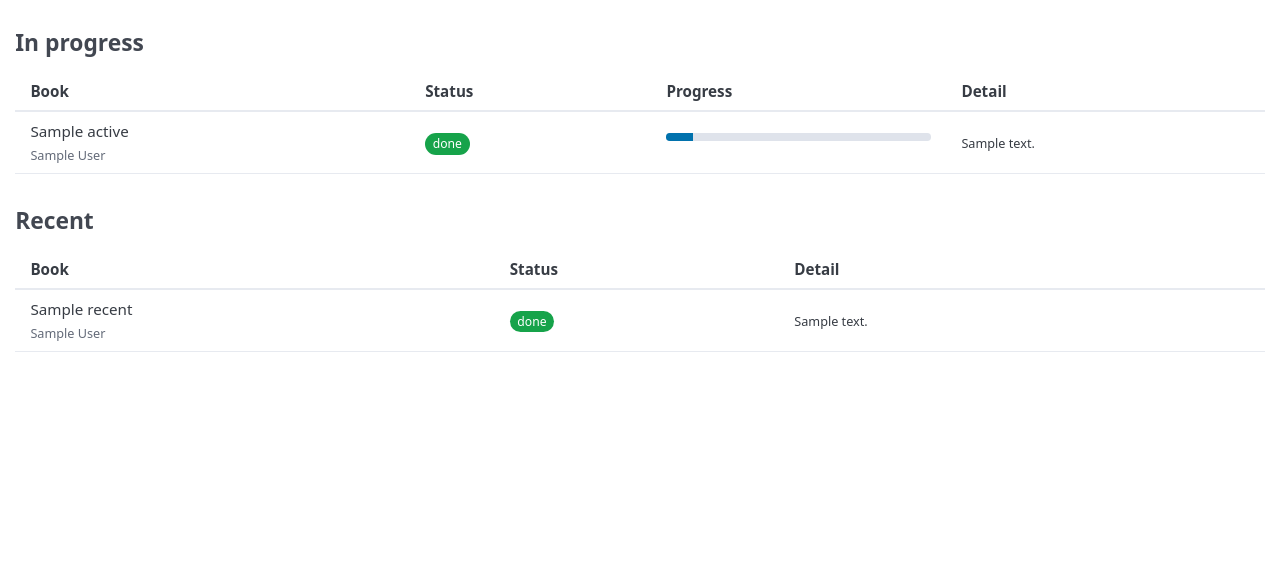
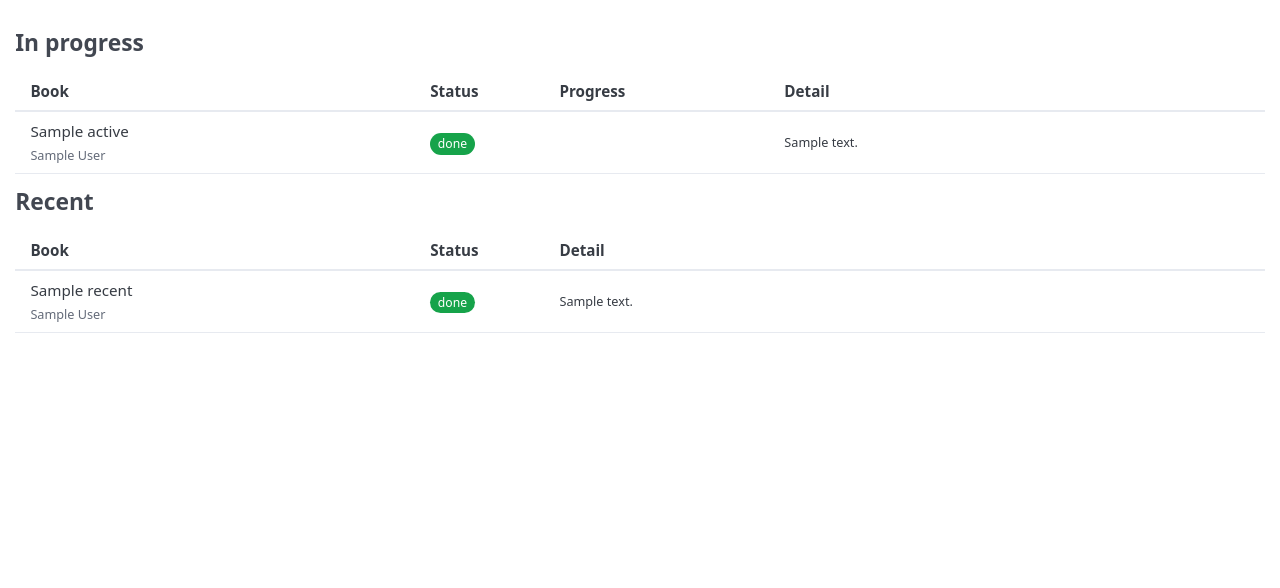
Before and after one commit to hobesman/abs-ebook-filler, a FastAPI app: template src/abs_ebook_filler/web/templates/activity.html in a window 1280 px wide. Shown: the part 77-665 px from the top of the page. Run offline with FastAPI, Linux system fonts and the light colour scheme; the template is opened without the code that fills it: most values are stand-ins (such as "Sample title", 1, 10 or a date in 2020); parts of the project's set-up code (start-up, migrations or seed data) failed here and were passed over; some libraries are stand-ins or nearby versions.

Commit message:
Activity: stable queue order with active item on top; fixed column widths

```diff
--- a/src/abs_ebook_filler/core/service.py
+++ b/src/abs_ebook_filler/core/service.py
@@ -118,7 +118,8 @@ class Service:
 
     # ---- download + place --------------------------------------------------------
     def enqueue(self, item_id: str, release: dict[str, Any]) -> None:
-        self.state.update(item_id, status="queued", release=release, progress=None, message="Queued")
+        self.state.update(item_id, status="queued", release=release, progress=None, message="Queued",
+                          queued_at=time.time())
 
     async def process(self, item_id: str, on_progress: ProgressCb | None = None) -> Path:
         """Download the chosen release for an item and place it next to the audio files."""
--- a/src/abs_ebook_filler/core/state.py
+++ b/src/abs_ebook_filler/core/state.py
@@ -60,7 +60,15 @@ class State:
         self._lock = threading.Lock()
         with self._lock:
             self._conn.executescript(_SCHEMA)
+            self._migrate()
             self._conn.commit()
+
+    def _migrate(self) -> None:
+        """Add columns introduced after a database was first created."""
+        cols = {r[1] for r in self._conn.execute("PRAGMA table_info(items)")}
+        if "queued_at" not in cols:
+            # When the book entered the download queue; keeps the Activity list in queue order.
+            self._conn.execute("ALTER TABLE items ADD COLUMN queued_at REAL")
 
     def close(self) -> None:
         self._conn.close()
@@ -132,9 +140,15 @@ class State:
         return [self._row(r) for r in rows]
 
     def active(self) -> list[dict[str, Any]]:
+        """Queue in processing order: whatever is downloading first, then the rest as queued.
+
+        Deliberately not ordered by updated_at, which changes on every progress update.
+        """
         with self._lock:
             rows = self._conn.execute(
-                "SELECT * FROM items WHERE status IN ('queued','downloading') ORDER BY updated_at").fetchall()
+                """SELECT * FROM items WHERE status IN ('queued','downloading')
+                   ORDER BY CASE status WHEN 'downloading' THEN 0 ELSE 1 END,
+                            COALESCE(queued_at, created_at), item_id""").fetchall()
         return [self._row(r) for r in rows]
 
     def recent(self, limit: int = 25) -> list[dict[str, Any]]:
--- a/src/abs_ebook_filler/web/static/style.css
+++ b/src/abs_ebook_filler/web/static/style.css
@@ -63,6 +63,19 @@ button.small { padding: .25rem .6rem; font-size: .85em; margin: 0; width: auto;
 .score { font-weight: 700; padding: .1rem .4rem; border-radius: 4px; color: #fff; }
 .score.hi { background: #16a34a; } .score.mid { background: #ca8a04; } .score.lo { background: #6b7280; }
 
+/* Activity tables: fixed column widths so changing Detail text doesn't shove columns around */
+table.activity { table-layout: fixed; width: 100%; min-width: 640px; }
+table.activity col.c-book { width: 32%; }
+table.activity col.c-status { width: 8.5rem; }
+table.activity col.c-progress { width: 18%; }
+table.activity col.c-actions { width: 17rem; }
+table.activity td { vertical-align: middle; overflow-wrap: anywhere; }
+/* Cap detail at two lines (full text on hover) so rows don't grow and shrink as the message changes */
+table.activity td.detail small { display: -webkit-box; -webkit-box-orient: vertical; -webkit-line-clamp: 2;
+                                 line-clamp: 2; overflow: hidden; }
+table.activity progress { margin: 0; }
+table.activity tr.current td { background: color-mix(in srgb, var(--pico-primary) 10%, transparent); }
+
 /* failed downloads */
 .failed-box { border-left: 4px solid #dc2626; padding: .5rem .75rem; margin-bottom: 1rem;
               background: color-mix(in srgb, #dc2626 8%, transparent); border-radius: 4px; }
--- a/src/abs_ebook_filler/web/templates/_activity_rows.html
+++ b/src/abs_ebook_filler/web/templates/_activity_rows.html
@@ -2,47 +2,57 @@
 {% if not active %}
   <p class="muted">Nothing downloading.</p>
 {% else %}
-<table>
+<div class="overflow-auto">
+<table class="activity">
+  <colgroup>
+    <col class="c-book"><col class="c-status"><col class="c-progress"><col>
+  </colgroup>
   <thead><tr><th>Book</th><th>Status</th><th>Progress</th><th>Detail</th></tr></thead>
   <tbody>
   {% for r in active %}
-    <tr>
+    <tr {% if r.status == "downloading" %}class="current"{% endif %}>
       <td>{{ r.clean_title }}<br><small class="muted">{{ r.author }}</small></td>
       <td><span class="badge st-{{ r.status }}">{{ r.status }}</span></td>
-      <td>{% if r.progress is not none %}<progress value="{{ r.progress }}" max="100"></progress>{% else %}<progress></progress>{% endif %}</td>
-      <td><small>{{ r.message }}</small></td>
+      <td>{% if r.status == "downloading" %}{% if r.progress is not none %}<progress value="{{ r.progress }}" max="100"></progress>{% else %}<progress></progress>{% endif %}{% endif %}</td>
+      <td class="detail" title="{{ r.message }}"><small>{{ r.message }}</small></td>
     </tr>
   {% endfor %}
   </tbody>
 </table>
+</div>
 {% endif %}
 
 <h3>Recent</h3>
 {% if not recent %}
   <p class="muted">No finished downloads yet.</p>
 {% else %}
-<table>
+<div class="overflow-auto">
+<table class="activity">
+  <colgroup>
+    <col class="c-book"><col class="c-status"><col><col class="c-actions">
+  </colgroup>
   <thead><tr><th>Book</th><th>Status</th><th>Detail</th><th></th></tr></thead>
   <tbody>
   {% for r in recent %}
     <tr>
       <td>{{ r.clean_title }}<br><small class="muted">{{ r.author }}</small></td>
       <td><span class="badge st-{{ r.status }}">{{ r.status }}</span></td>
-      <td><small>{{ r.message }}</small></td>
+      <td class="detail" title="{{ r.message }}"><small>{{ r.message }}</small></td>
       <td class="row-actions">{% if r.status == "failed" %}
         {% if r.release %}
-        <button class="small" hx-post="/retry/{{ r.item_id }}" hx-target="closest div"
+        <button class="small" hx-post="/retry/{{ r.item_id }}" hx-target="closest div.activity-live"
                 title="Try the same release again">Retry</button>
         {% endif %}
         <form method="post" action="/book/{{ r.item_id }}/research">
           <button class="small secondary" type="submit"
                   title="Unmatch and open this book's search to pick a different release">Search again</button>
         </form>
-        <button class="small secondary outline" hx-post="/unmatch/{{ r.item_id }}" hx-target="closest div"
+        <button class="small secondary outline" hx-post="/unmatch/{{ r.item_id }}" hx-target="closest div.activity-live"
                 title="Forget this release and mark the book missing again on the Books page">Unmatch</button>
       {% endif %}</td>
     </tr>
   {% endfor %}
   </tbody>
 </table>
+</div>
 {% endif %}
--- a/src/abs_ebook_filler/web/templates/activity.html
+++ b/src/abs_ebook_filler/web/templates/activity.html
@@ -1,7 +1,7 @@
 {% extends "base.html" %}
 {% block title %}Activity · Ebook Filler{% endblock %}
 {% block content %}
-<div hx-get="/activity/rows" hx-trigger="every 2s" hx-swap="innerHTML">
+<div class="activity-live" hx-get="/activity/rows" hx-trigger="every 2s" hx-swap="innerHTML">
   {% include "_activity_rows.html" %}
 </div>
 {% endblock %}
```
Also changed, not shown: tests/test_service.py (+21 -0 lines).
